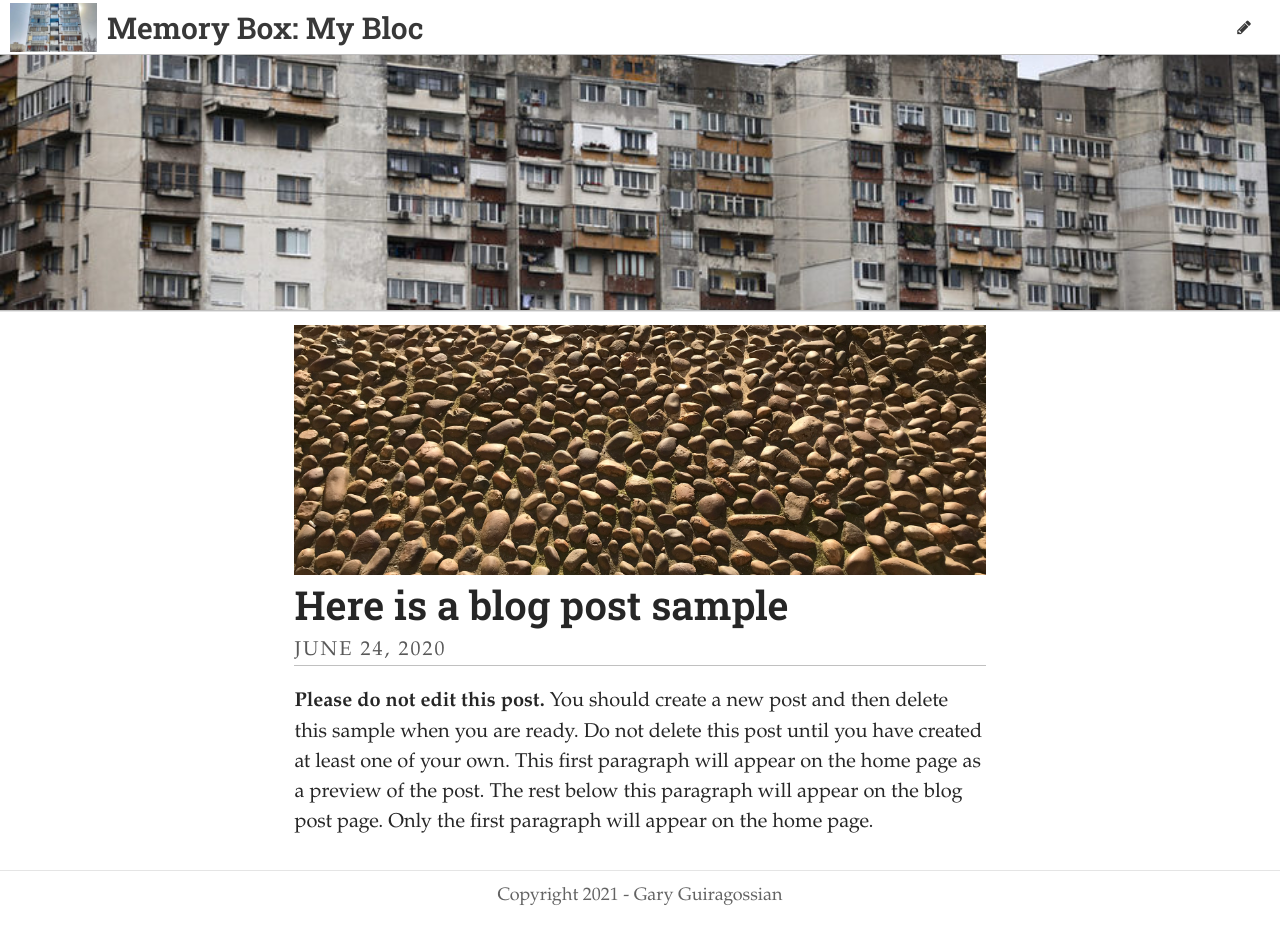
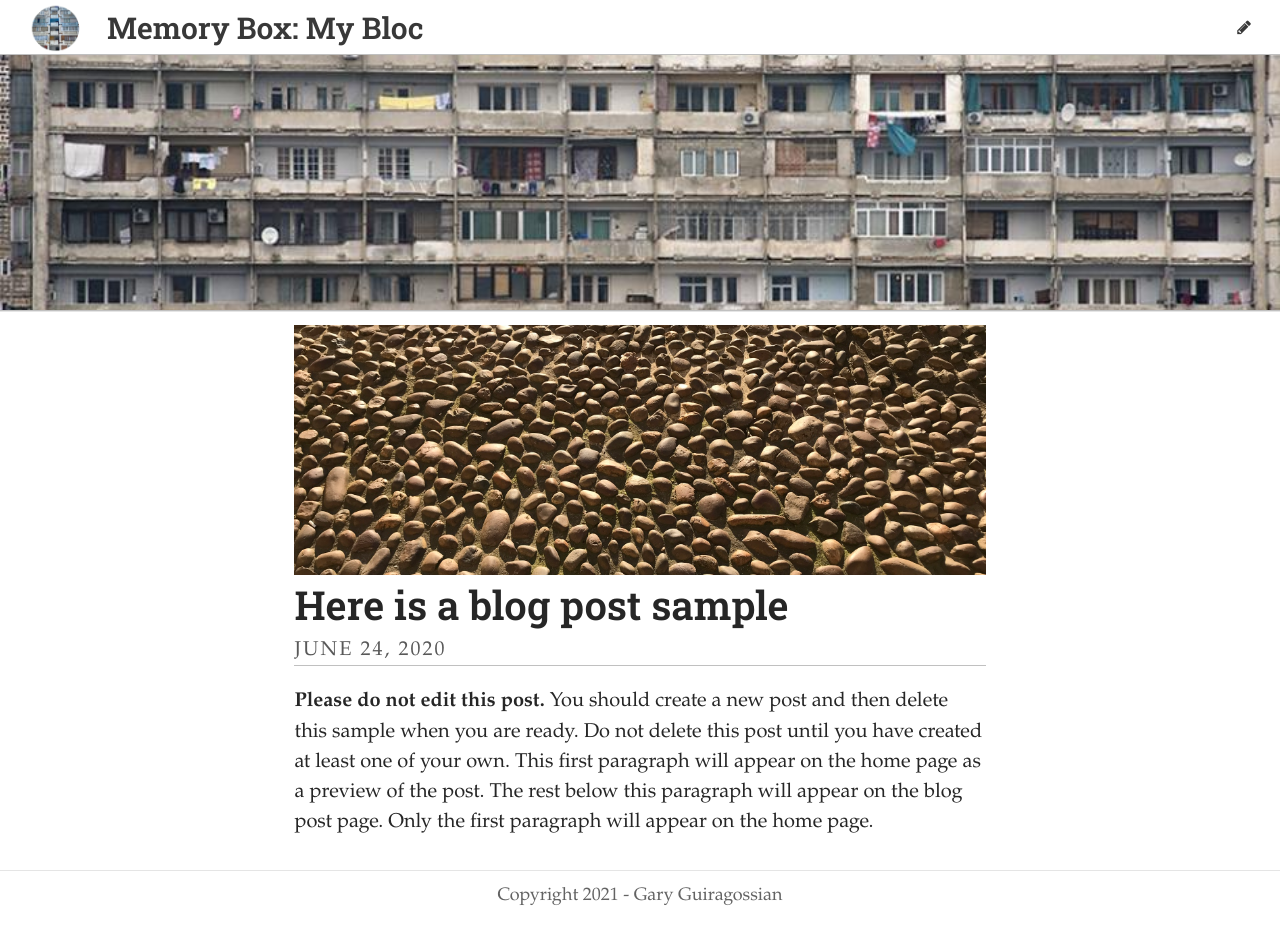
Before and after one commit to garyBG/GGMemoryBox, a Jekyll site: the page built from index.html, in a window 1280 px wide. Built offline with Jekyll 4.4.1, drawn with Linux system fonts in a browser that asks for light colours; some web fonts are replaced; the list of posts is cut into pages by our own code.

Commit message:
Update Settings “general”

```diff
--- a/_data/settings.yml
+++ b/_data/settings.yml
@@ -1,12 +1,12 @@
 title: "Memory Box: My Bloc"
 description: A memory box for my work in BIS490
 footer_text: Copyright 2021 - Gary Guiragossian
-header_feature_image: ../uploads/blockheader.jpg
+header_feature_image: ../uploads/dsc_7687_5.jpg
 header_text: ""
 header_text_color: "#000000"
 bannerheight: 20vmax
 navbarheight: 55px
-logo: ../uploads/blocklogo.jpg
+logo: ../uploads/blocklogo.png
 favicon: ../uploads/books4screen.jpg
 gridlayout: false
 fixednavbar: false
```
Also changed, not shown: uploads/blocklogo.png (added), uploads/dsc_7687_5.jpg (added).
